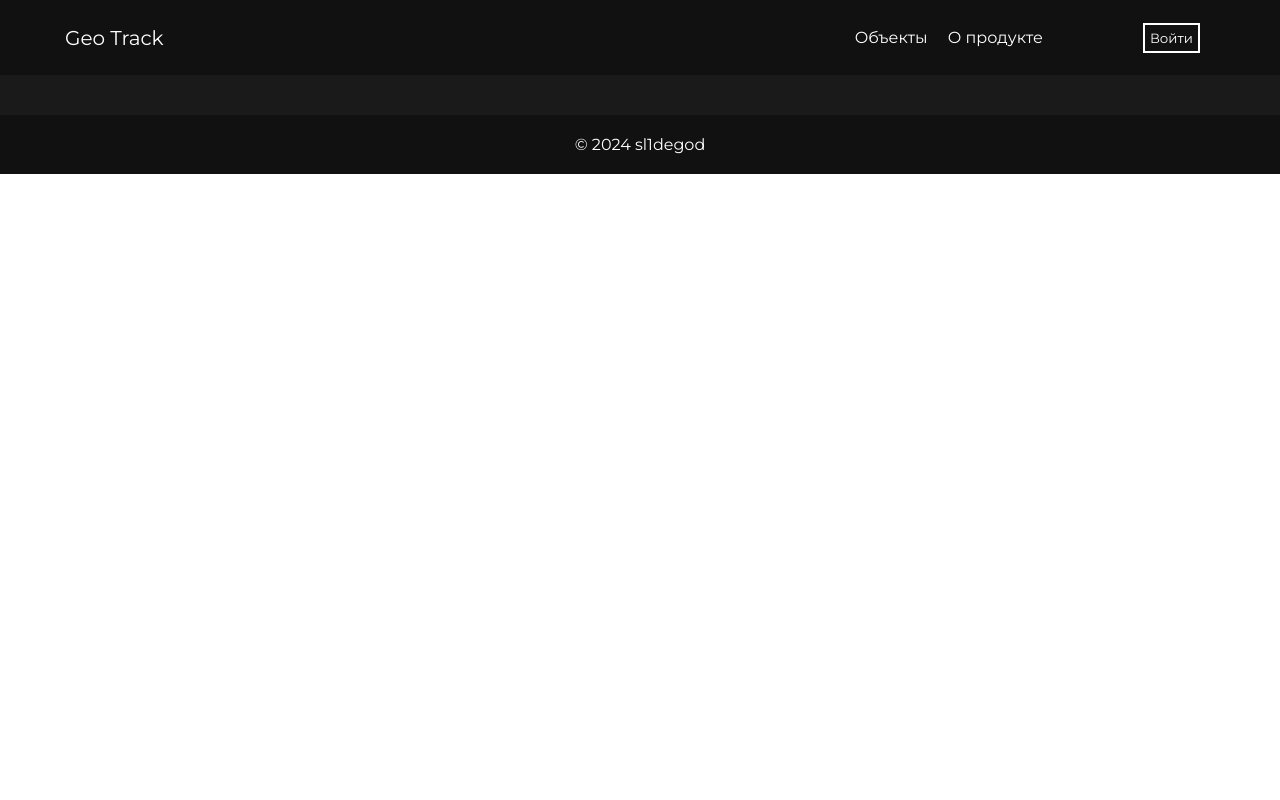
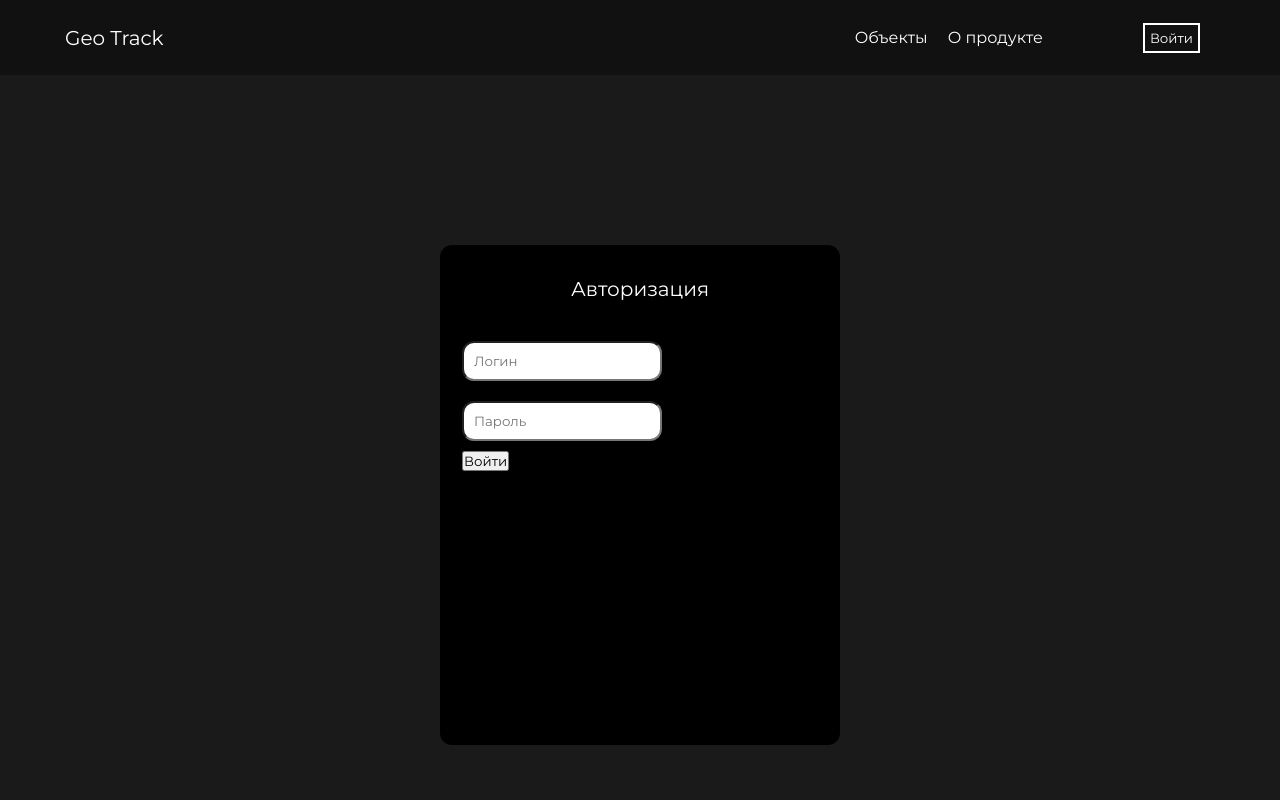
Before and after one commit to sl1degod/geo-track, a Vue app: page /login in a window 1280 px wide. Shown: the top 800 px of the page. Built offline with nearby package versions, Linux system fonts and the light colour scheme; what vue-yandex-maps would draw is missing.

Commit message:
work work work

```diff
--- /dev/null
+++ b/src/components/LoginForm.vue
@@ -0,0 +1,59 @@
+<template>
+  <div class="main">
+    <div class="form">
+      <p>Авторизация</p>
+      <div class="input">
+        <input type="text" placeholder="Логин">
+        <input type="text" placeholder="Пароль">
+      </div>
+      <button>Войти</button>
+    </div>
+  </div>
+</template>
+
+<script>
+export default {
+  name: "login-form"
+}
+</script>
+
+<style scoped>
+.main {
+  display: flex;
+
+}
+
+.form {
+  margin: auto;
+  background: black;
+  border-radius: 12px;
+  min-height: 500px;
+  min-width: 400px;
+  border: 2px solid black;
+  padding: 20px;
+}
+
+.form p {
+  font-size: 20px;
+  color: #FFFFFF;
+  text-align: center;
+  margin-top: 10px;
+  margin-bottom: 30px;
+}
+
+.input {
+  display: flex;
+  flex-direction: column;
+}
+
+input {
+  box-sizing: border-box;
+  width: 200px;
+  height: 40px;
+  border-radius: 12px;
+  margin-top: 10px;
+  align-items: center;
+  padding: 10px;
+  margin-bottom: 10px;
+}
+</style>
--- a/src/components/Navbar.vue
+++ b/src/components/Navbar.vue
@@ -6,7 +6,7 @@
     <div class="navigation">
       <a @click="$router.push('/objects')">Объекты</a>
       <a @click="$router.push('/about')">О продукте</a>
-      <button class="sign_btn">Войти</button>
+      <button class="sign_btn" @click="$router.push('/login')">Войти</button>
     </div>
   </div>
 
@@ -67,13 +67,13 @@ export default {
   border-bottom: solid #ffffff 1px;
 }
 
-
 .sign_btn {
   margin-left: 100px;
   color: white;
   border: solid 2px white;
   padding: 5px;
   background: transparent;
+  cursor: pointer;
 }
 
 </style>
--- a/src/router/index.js
+++ b/src/router/index.js
@@ -3,11 +3,16 @@ import Main from "@/views/Main.vue";
 import About from "@/views/About.vue";
 import Objects from "@/views/Objects.vue";
 import ReportInfo from "@/views/ReportInfo.vue";
+import Login from "@/views/Login.vue";
 
 const routes = [
   {
     path: '/',
     component: Main
+  },
+  {
+    path: '/login',
+    component: Login
   },
   {
     path: '/about',
--- /dev/null
+++ b/src/views/Login.vue
@@ -0,0 +1,20 @@
+<template>
+  <div class="main">
+    <login-form/>
+  </div>
+</template>
+
+<script>
+import LoginForm from "@/components/LoginForm.vue";
+
+export default {
+  name: "login-view",
+  components: {LoginForm}
+}
+</script>
+
+<style scoped>
+.main {
+  height: 100vh;
+}
+</style>
```
